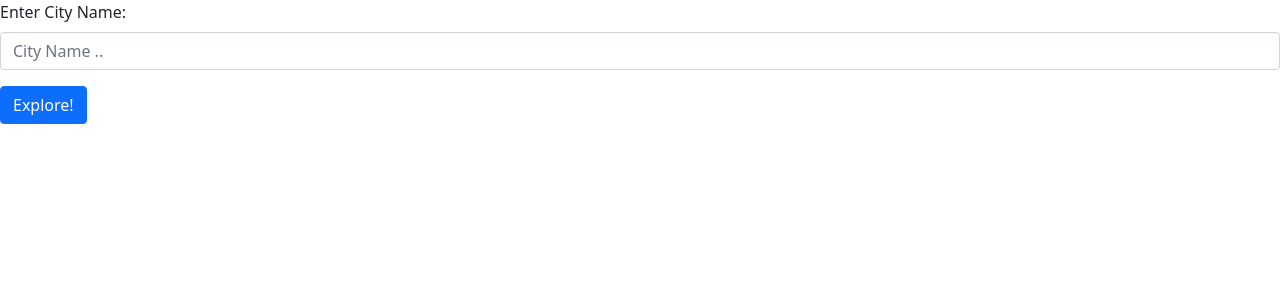
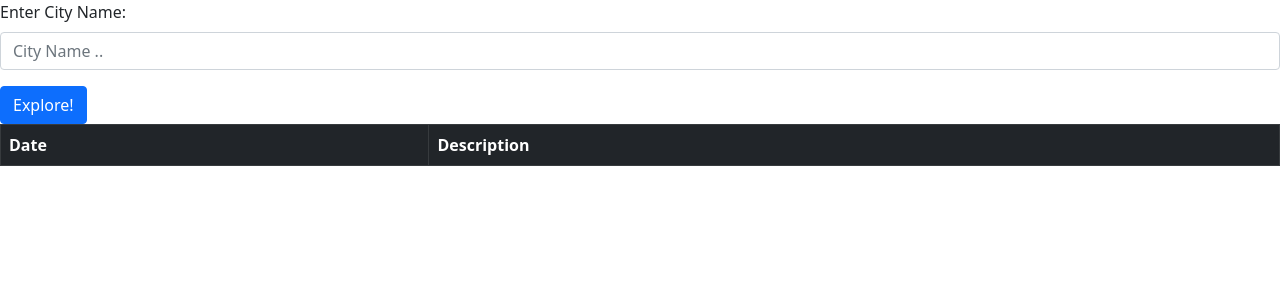
Before and after one commit to moegts/city-explorer, a React (Create React App) app: page / in a window 1280 px wide. Shown: the top 300 px of the page. Built offline with nearby package versions, Linux system fonts and the light colour scheme.

Commit message:
add table and link backendAPI

```diff
--- a/src/App.js
+++ b/src/App.js
@@ -3,6 +3,7 @@ import 'bootstrap/dist/css/bootstrap.min.css';
 import Forminput from './components/Forminput';
 import LocationData from './components/LocationData';
 import axios from 'axios';
+import Weather from './components/Weather';
 import { Alert } from 'react-bootstrap';
 export class App extends Component {
   constructor(props) {
@@ -15,6 +16,7 @@ export class App extends Component {
       cityImage: '',
       erorr: '',
       erorrHandle: false,
+      weatherData: [],
     }
   }
   handleLocation = (e) => {
@@ -55,12 +57,21 @@ export class App extends Component {
         erorrHandle: true
       })
       console.log(this.state.erorr)
+    }).then(()=>{
+      axios.get(`http://${process.env.REACT_APP_BACKEND_URL}/weather?searchInQuery=${this.state.display_name}&lat=${this.state.lat}&lon=${this.state.lon}`).then(res=>{
+        this.setState({
+          weatherData:res.data.foreCast,
+        })
+      })
     })
   }
   render() {
     return (
       <div>
         <Forminput handleLocation={this.handleLocation} handleSubmit={this.handleSubmit} />
+        {
+          <Weather weatherData={this.state.weatherData}/>
+        }
         {
           this.state.cityShow && <LocationData display_name={this.state.display_name} cityImage={this.state.cityImage} lon={this.state.lon} lat={this.state.lat} />
         }
--- /dev/null
+++ b/src/components/Weather.js
@@ -0,0 +1,30 @@
+import React, { Component } from 'react'
+import { Table } from 'react-bootstrap'
+
+export class Weather extends Component {
+    render() {
+        return (
+            <div>
+                <Table striped bordered hover variant="dark">
+                    <thead>
+                        <tr>
+                            <th>Date</th>
+                            <th>Description</th>
+                        </tr>
+                    </thead>
+                    <tbody>
+                        {this.props.weatherData.map(i => {
+                            return  <tr>
+                                        <td>{i.date}</td>
+                                        <td>{i.description}</td>
+                                    </tr>
+                        })}
+
+                    </tbody>
+                </Table>
+            </div>
+        )
+    }
+}
+
+export default Weather
```
Also changed, not shown: 1 other file (tests, documents, lock files or other folders).
